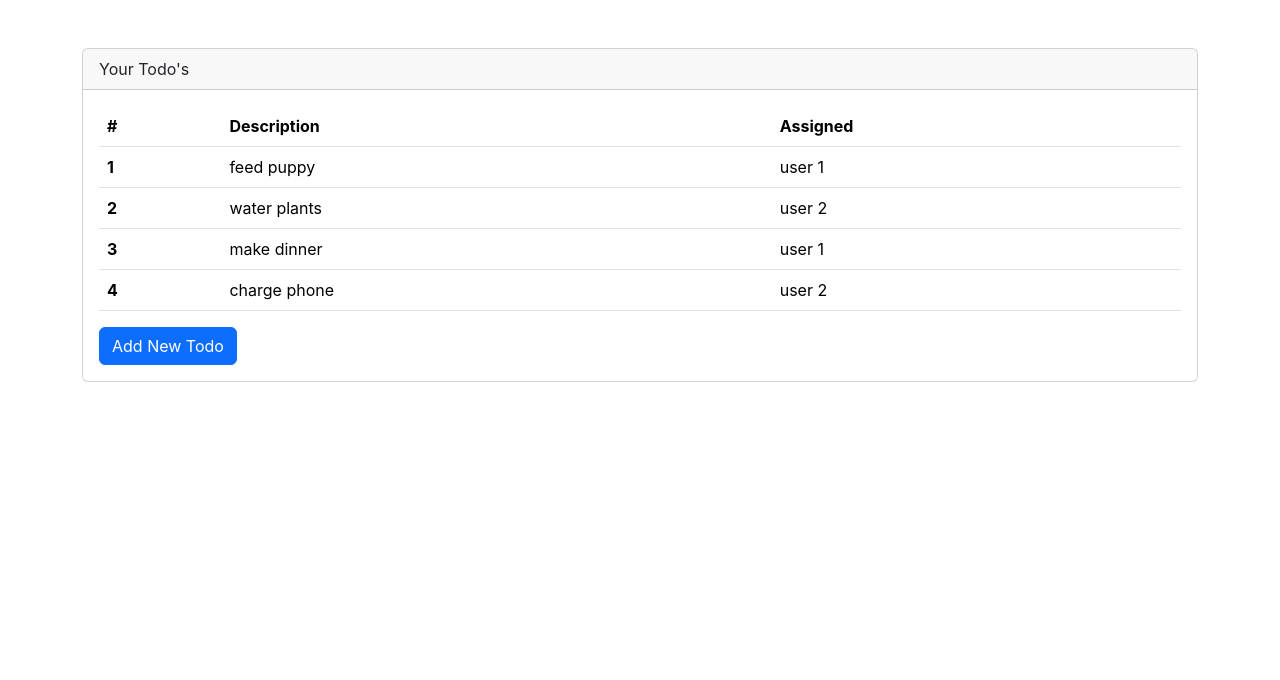
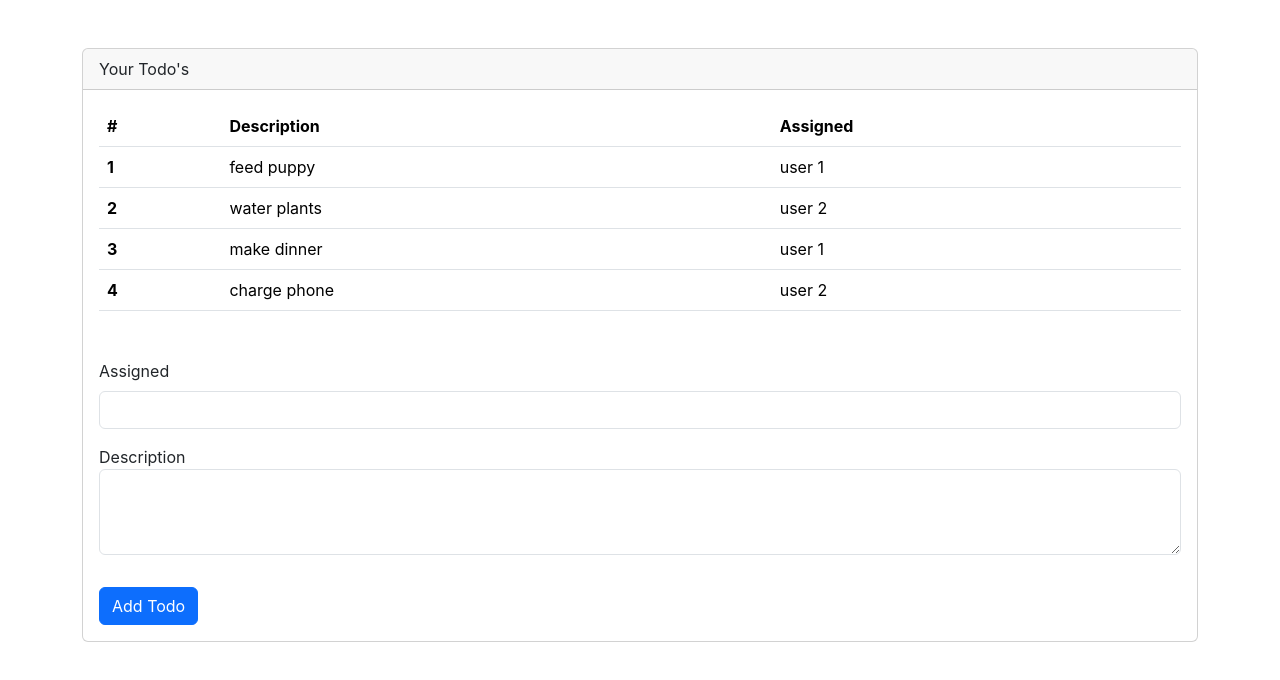
Before and after one commit to ZestyLimones/simple-React-Typescript-Todo, a React (Create React App) app in the folder react-todo/: page / in a window 1280 px wide. Shown: the top 680 px of the page. Built offline with nearby package versions, Linux system fonts and the light colour scheme.

Commit message:
renamed component folder. Added form.

```diff
--- a/react-todo/src/App.js
+++ b/react-todo/src/App.js
@@ -1,6 +1,7 @@
 import React, { useState } from 'react';
 import './App.css';
-import TodoTable from './compnents/TodoTable';
+import TodoTable from './components/TodoTable';
+import NewTodoForm from './components/NewTodoForm';
 
 function App() {
   const [todos, setTodos] = useState([
@@ -27,9 +28,7 @@
         <div className="card-header">Your Todo's</div>
         <div className="card-body">
           <TodoTable todos={todos} />
-          <button className="btn btn-primary" onClick={addTodo}>
-            Add New Todo
-          </button>
+          <NewTodoForm />
         </div>
       </div>
     </div>
--- /dev/null
+++ b/react-todo/src/components/NewTodoForm.js
@@ -0,0 +1,38 @@
+import React, { useState } from 'react';
+
+function NewTodoForm() {
+  const [description, setDescription] = useState('');
+  const [assigned, setAssigned] = useState('');
+
+  return (
+    <div className="mt-5">
+      <form>
+        <div className="mb-3">
+          <label className="form-label">Assigned</label>
+          <input
+            onChange={(e) => setAssigned(e.target.value)}
+            value={assigned}
+            type="text"
+            className="form-control"
+            required
+          ></input>
+        </div>
+        <div className="mb-3">
+          <label className="form-description">Description</label>
+          <textarea
+            className="form-control"
+            rows={3}
+            required
+            onChange={(e) => setDescription(e.target.value)}
+            value={description}
+          ></textarea>
+        </div>
+        <button type="button" className="btn btn-primary mt-3">
+          Add Todo
+        </button>
+      </form>
+    </div>
+  );
+}
+
+export default NewTodoForm;
```
Also changed, not shown: react-todo/src/components/TodoRowItem.js (renamed from react-todo/src/compnents/TodoRowItem.js), react-todo/src/components/TodoTable.js (renamed from react-todo/src/compnents/TodoTable.js).
